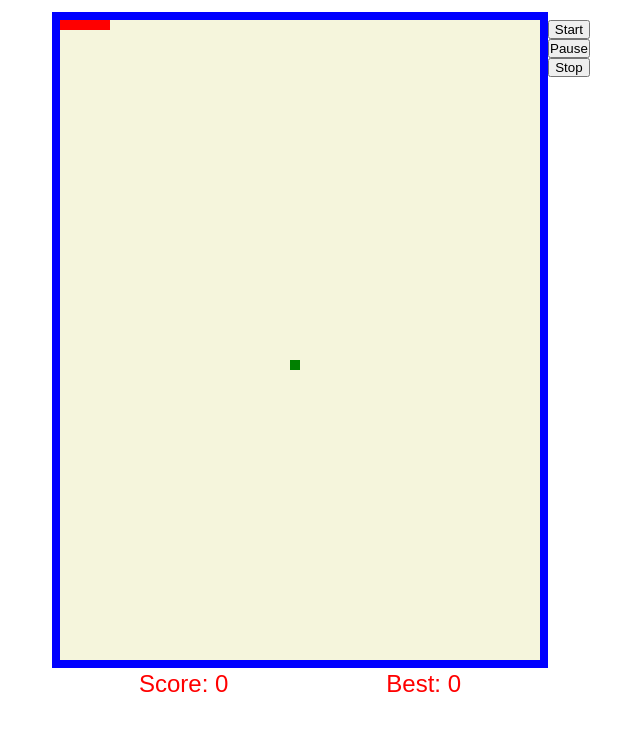
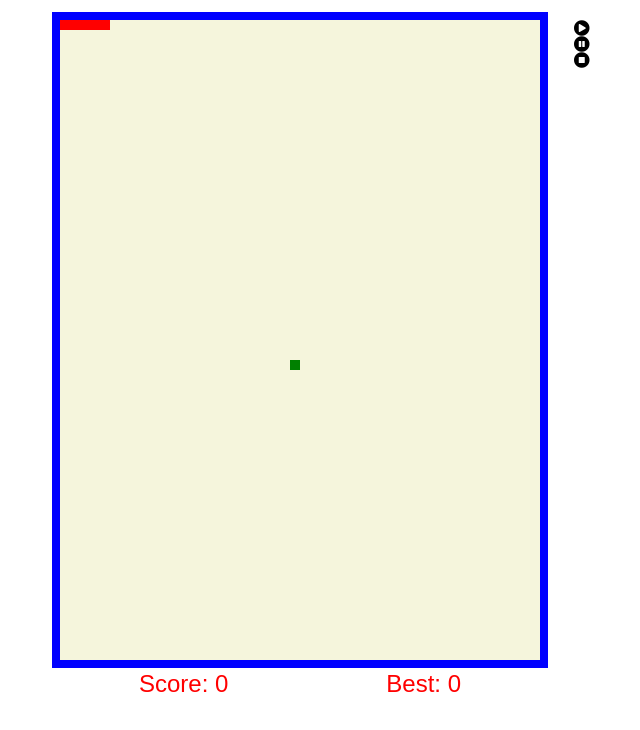
Before and after one commit to GK-08/snake, a plain HTML site: page index.html in a window 1280 px wide. Shown: the whole page, without its empty margins (340-980 px from the left). Drawn offline with Linux system fonts and the light colour scheme.

Commit message:
Changed buttons to icons

```diff
--- a/index.html
+++ b/index.html
@@ -1,15 +1,17 @@
 <!DOCTYPE html>
 <head>
 	<title>Testing</title>
+	<meta name="viewport" content="width=device-width, initial-scale=1.0">
+	<link rel="stylesheet" href="https://use.fontawesome.com/releases/v5.5.0/css/all.css">
 	<link rel="stylesheet" href="style/style.css">
 </head>
 <body>
 	<div id='board'>
 		<div id='food'></div>
 		<div id='button-bar'>
-			<button id='start-button'>Start</button>
-			<button id='pause-button'>Pause</button>
-			<button id='stop-button'>Stop</button>
+			<i id='start-button' class="fas fa-play-circle button"></i><!-- <button id='start-button'>Start</button> -->
+			<i id='pause-button' class="fas fa-pause-circle button"></i><!-- <button id='pause-button'>Pause</button> -->
+			<i id='stop-button' class="fas fa-stop-circle button"></i><!-- <button id='stop-button'>Stop</button> -->
 		</div>
 	</div>
 	<div id='score-container'>
```
